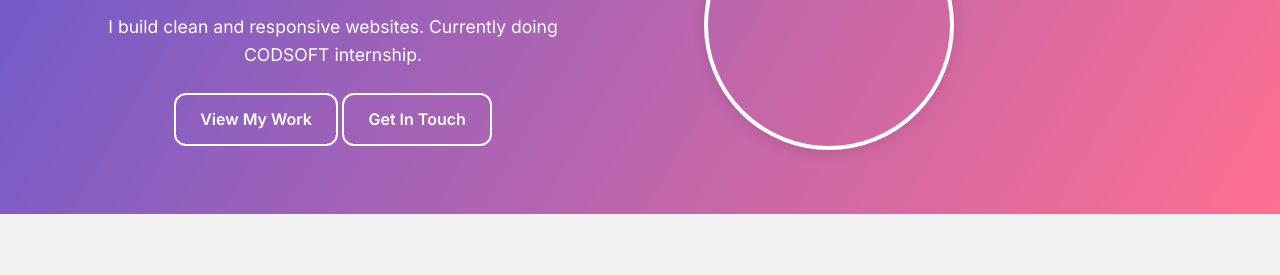
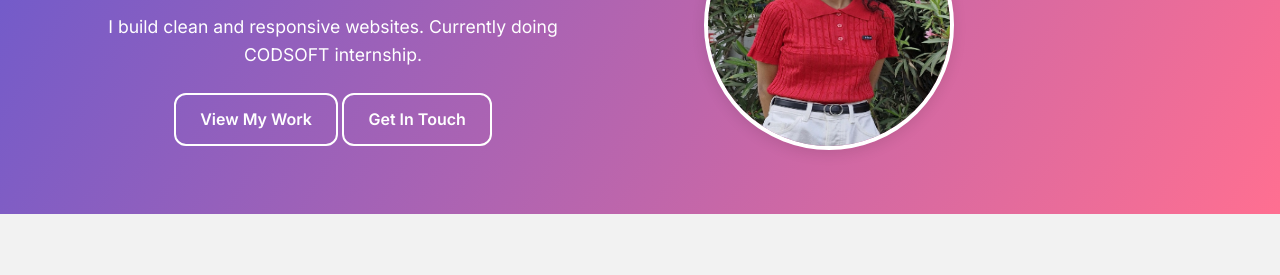
Before and after one commit to PriyaPatil25/CODSOFT-1, a plain HTML site: page index.html in a window 1280 px wide. Shown: the part 229-504 px from the top of the page. Drawn offline with Linux system fonts and the light colour scheme.

Commit message:
Fix image path for GitHub Pages

```diff
--- a/index.html
+++ b/index.html
@@ -37,7 +37,7 @@
             </div>
             <div class="hero-image">
                 <div class="avatar">
-                    <img src="/Portfolio/images/profile.jpg" alt="Priyanka">
+                    <img src="images/profile.jpg" alt="Priyanka">
                 </div>
             </div>
         </div>
```
